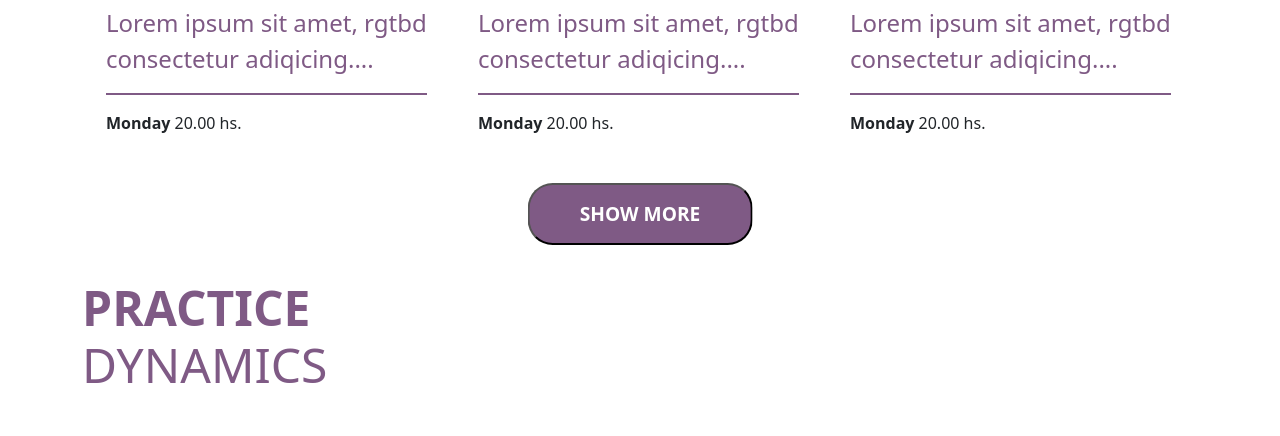
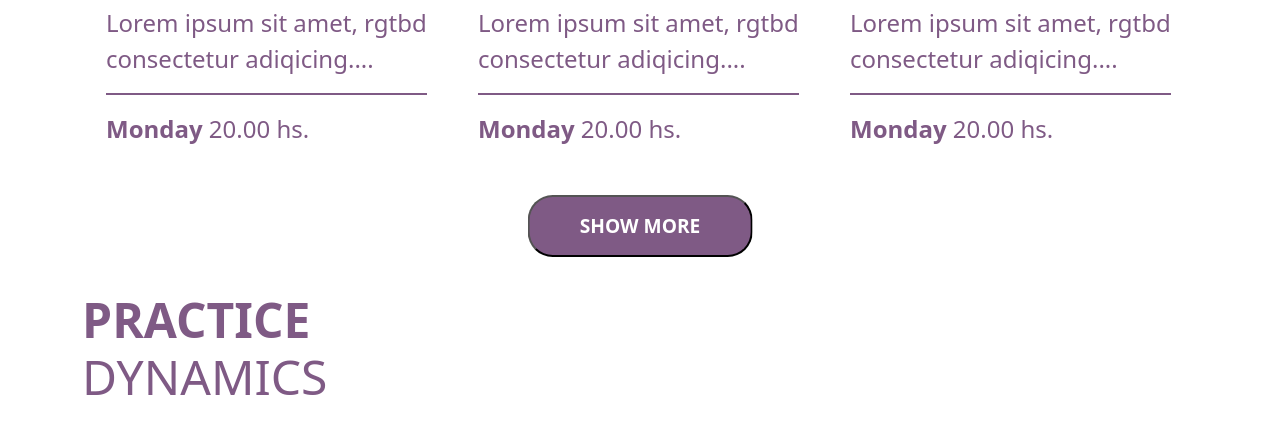
Before and after one commit to subhradip-kreeti/HTML-CSS, a plain HTML site: page index.html in a window 1280 px wide. Shown: the part 1081-1517 px from the top of the page. Drawn offline with nearby package versions, Linux system fonts and the light colour scheme.

Commit message:
final submit

```diff
--- a/index.html
+++ b/index.html
@@ -59,21 +59,21 @@
             <h4 class="cards__sub-heading">Hatha</h4>
             <p class="cards__sub-para d-md-block d-none">Lorem ipsum sit amet, rgtbd<br> consectetur adiqicing....</p>
             <p class="d-md-none d-block fs-4 text-mobile">Lorem ipsum sit amet, rgtbd consectetur adiqicing....</p>
-            <p class="cards__p"> <span class="cards__day">Monday </span> 20.00 hs.</p>
+            <p class="cards__time"> <span class="cards__day">Monday </span> 20.00 hs.</p>
           </article>
           <article class="col-md-4">
             <img class="cards__img" src="assets/yoga_classes_image2.jpg" alt="yoga-practice-image">
             <h4 class="cards__sub-heading">Hatha</h4>
             <p class="cards__sub-para d-md-block d-none">Lorem ipsum sit amet, rgtbd<br> consectetur adiqicing....</p>
             <p class="d-md-none d-block fs-4 text-mobile">Lorem ipsum sit amet, rgtbd consectetur adiqicing....</p>
-            <p class="cards__p"> <span class="cards__day">Monday </span> 20.00 hs.</p>
+            <p class="cards__time"> <span class="cards__day">Monday </span> 20.00 hs.</p>
           </article>
           <article class="col-md-4">
             <img class="cards__img" src="assets/yoga_classes_image3.jpg" alt="yoga-practice-image">
             <h4 class="cards__sub-heading">Hatha</h4>
             <p class="cards__sub-para d-md-block d-none">Lorem ipsum sit amet, rgtbd<br> consectetur adiqicing....</p>
             <p class="d-md-none d-block fs-4 text-mobile">Lorem ipsum sit amet, rgtbd consectetur adiqicing....</p>
-            <p class="cards__p"> <span class="cards__day">Monday </span> 20.00 hs.</p>
+            <p class="cards__time"> <span class="cards__day">Monday </span> 20.00 hs.</p>
           </article>
         </div>
         <button class="cards__btn">SHOW MORE</button>
```
